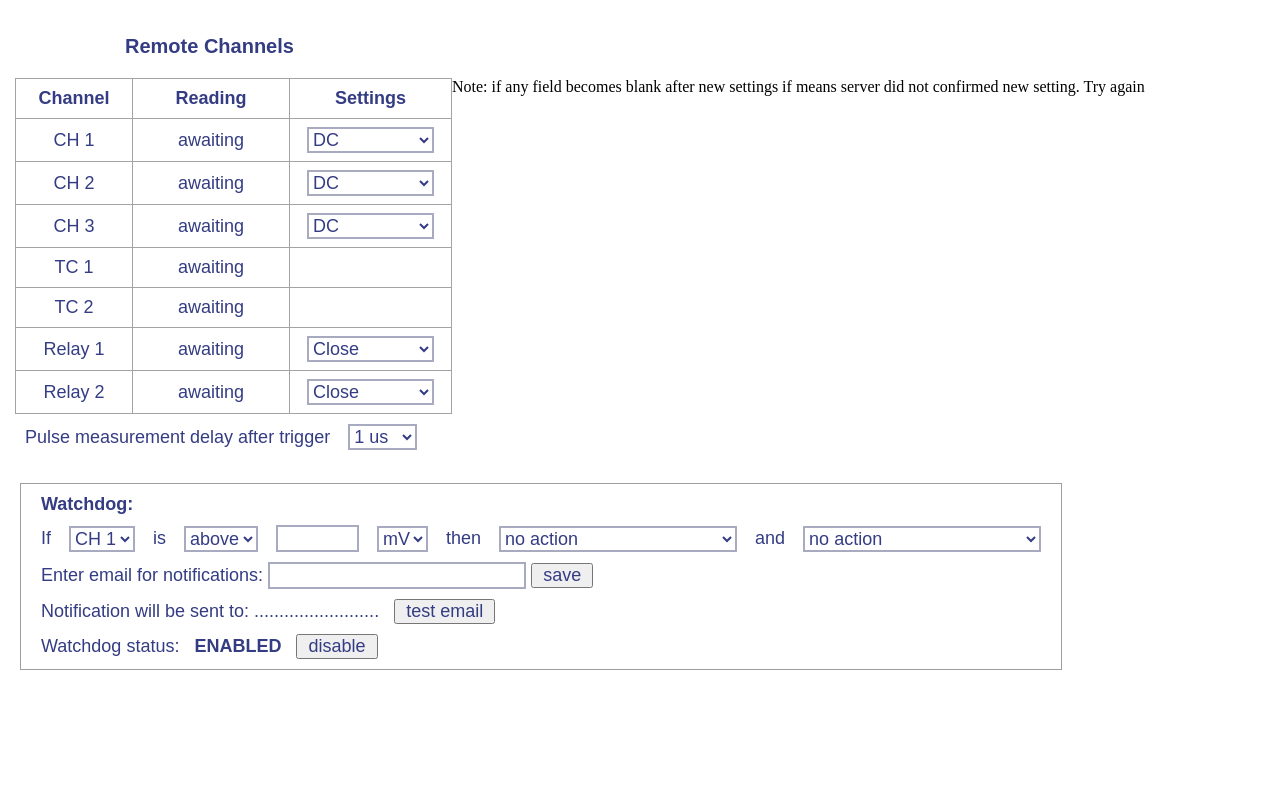
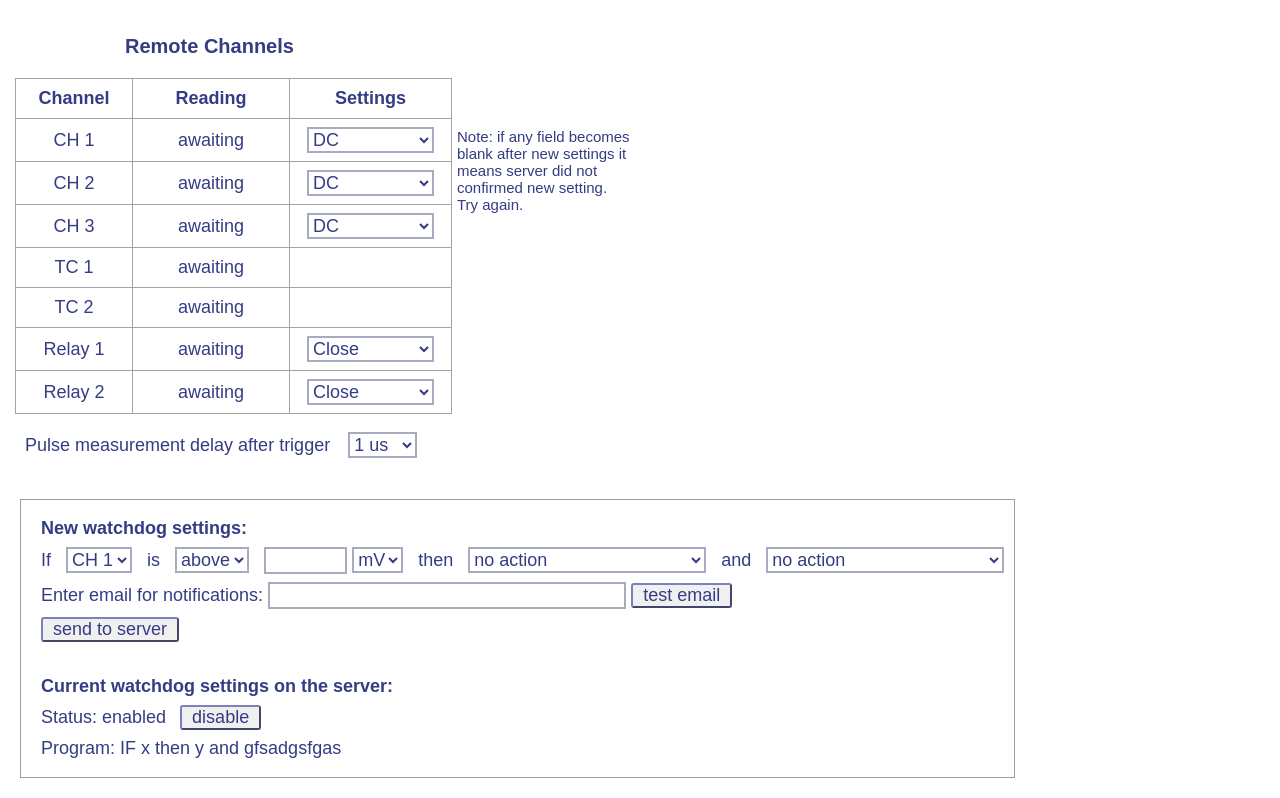
Before and after one commit to rafal-zasada/Remote_monitor, a plain HTML site: page Website_and_fs_generator/website1/index.html in a window 1280 px wide. Shown: the part 79-877 px from the top of the page. Before the commit the page ends 800 px from the top, so only its background shows below. Drawn offline with Linux system fonts and the light colour scheme; no server answers.

Commit message:
Website development in progress. 03/02/2022

```diff
--- a/Website_and_fs_generator/website1/cs/styles.css
+++ b/Website_and_fs_generator/website1/cs/styles.css
@@ -104,6 +104,13 @@ td, th {
     /* min-width: 120px;  */
 }
 
+.table_note {
+    font-family: Arial, Helvetica, sans-serif;
+    color: rgb(52, 60, 131);
+    font-size: 15px;
+    /* margin-top: 50px; */
+    margin-left: 5px;
+}
 
 .options_below_table {
     font-size: 18px;
@@ -112,6 +119,8 @@ td, th {
     white-space: nowrap;
     /* overflow: hidden; */
     padding: 0px;
+    margin-top: 8px;
+    margin-bottom: 8px;
 }
 
 .options_below_table_cell {
@@ -127,7 +136,7 @@ td, th {
     background-color: white;
 }
 
-.numerical_entry1 {
+.text_or_number_field {
     width: 75px;
     border: 2px solid rgb(168, 171, 192);
     /* width: 83px; */
@@ -137,12 +146,35 @@ td, th {
     background-color: white;
 }
 
-.numerical_entry2 {
-    width: 250px;
-    border: 2px solid rgb(168, 171, 192);
-    /* width: 83px; */
-    color: rgb(52, 60, 131);
+.buttons {
+    font-size: 18px;
+    color: #343c83;
+    border-color: #7980bb;
+    background-color: rgb(240, 240, 240);
     font-family: Arial, Helvetica, sans-serif;
-    font-size: 18px;
-    background-color: white;
+    white-space: nowrap;
+    /* overflow: hidden; */
+    padding: 0px;
+    /* margin-top: 8px; */
+    /* margin-bottom: 8px; */
+    border-radius: 3px;
 }
+
+  .buttons:hover {
+    background-color: rgb(228, 228, 228);
+    /* box-shadow: 0px 15px 20px rgba(46, 229, 157, 0.4); */
+    /* color: rgb(0, 0, 0); */
+    border-color: black;
+  }
+
+  .options_setting:hover  {
+    border-color: black;
+  }
+
+  .text_or_number_field:hover {
+    border-color: black;
+  }
+
+  .channel_setting:hover {
+    border-color: black;
+  }
--- a/Website_and_fs_generator/website1/index.html
+++ b/Website_and_fs_generator/website1/index.html
@@ -23,7 +23,7 @@
   <div class="host_IP_string" id="host_IP_string"></div>
   <p style="font-weight: bold; padding-left: 110px;" class="title">Remote Channels</p> <!-- header -->
 
-  <span style="display: inline-block;">
+  <span style="display: inline-flex;">
     <table class="read_table">
       <tr>
         <th>Channel</th>
@@ -99,7 +99,16 @@
         </td>
       </tr>
     </table>
-    <span>Note: if any field becomes blank after new settings if means server did not confirmed new setting. Try again</span>
+
+<div style="margin-top: 50px;">
+    <div class="table_note">Note: if any field becomes </div>
+    <div class="table_note">blank after new settings it </div>
+    <div class="table_note">means server did not </div>
+    <div class="table_note">confirmed new setting.</div>
+    <div class="table_note">Try again.</div>
+  </div>
+
+
   </span>
 
 
@@ -131,11 +140,10 @@
   <div style="border: solid rgb(158, 158, 158) 1px; margin: 5px; display: inline-block; padding: 10px;">
 
 
-    <div style="font-weight: bold;" class="options_below_table">&nbsp Watchdog:</div>
-    <table class="options_below_table">
-      <tr>
-        <td class="options_below_table_cell">If</td>
-        <td class="options_below_table_cell">
+    <div style="font-weight: bold;" class="options_below_table">&nbsp New watchdog settings:</div>
+
+    <span class="options_below_table">
+      <span class="options_below_table_cell">&nbsp If &nbsp</span>
       <select class="options_setting">
         <option value="1">CH 1</option>
         <option value="2">CH 2</option>
@@ -143,75 +151,70 @@
         <option value="4">TC 1</option>
         <option value="5">TC 2</option>
       </select>
-        </td>
 
-        <td class="options_below_table_cell">is</td>
-        <td class="options_below_table_cell">
+      <span class="options_below_table_cell">&nbsp is &nbsp</span>
       <select class="options_setting">
         <option value="1">above</option>
         <option value="2">below</option>
       </select>
-        </td>
-        <td class="options_below_table_cell">
-          <input class="numerical_entry1" id="threshold_value_for_action"
+
+      <span>&nbsp</span>
+
+      <input class="text_or_number_field" id="threshold_value_for_action"
         oninput="javascript: if (this.value.length > this.maxLength) this.value = this.value.slice(0, this.maxLength);"
         type="number" maxlength="6">
-        </td>
-        <td class="options_below_table_cell">
+
       <select class="options_setting">
         <option value="1">mV</option>
         <option value="2">V</option>
         <option value="3">°C</option>
       </select>
-        </td>
-        <td class="options_below_table_cell">then</td>
-        <td class="options_below_table_cell">
+
+      <span>&nbsp then &nbsp</span>
+
       <select class="options_setting">
-            <option value="1">no action</option>
-            <option value="2">send email</option>
-            <option value="3">send email + open Relay 1</option>
-            <option value="4">wait 60s + open Relay 2</option>
+        <option value="0">no action</option>
+        <option value="1">send email</option>
+        <option value="2">open Relay 1</option>
+        <option value="3">open Relay 2</option>
+        <option value="4">close Relay 1</option>
+        <option value="5">close Relay 2</option>
+        <option value="6">send email + open Relay 1</option>
+        <option value="7">wait 60s + open Relay 2</option>
       </select>
-        <td class="options_below_table_cell">and</td>
-        <td class="options_below_table_cell">
+
+      <span>&nbsp and &nbsp</span>
+
       <select class="options_setting">
-            <option value="1">no action</option>
-            <option value="2">send email</option>
-            <option value="3">send email + open Relay 1</option>
-            <option value="4">wait 60s + open Relay 2</option>
+        <option value="0">no action</option>
+        <option value="1">send email</option>
+        <option value="2">open Relay 1</option>
+        <option value="3">open Relay 2</option>
+        <option value="4">close Relay 1</option>
+        <option value="5">close Relay 2</option>
+        <option value="6">send email + open Relay 1</option>
+        <option value="7">wait 60s + open Relay 2</option>
       </select>
-        </td>
-      </tr>
-    </table>
-
-
-
+    </span>
 
     <div class="options_below_table">
       <span class="options_below_table_cell">&nbsp Enter email for notifications: </span>
-      <input class="numerical_entry2" style="margin-bottom: 10px;" id="email_for_notification">
-      <span class="options_below_table_cell">
-        <button type="button" class="options_below_table">&nbsp save &nbsp</button>
-
-      </span>
+      <input class="text_or_number_field" style="width: 350px;" id="email_for_notification">
+      <button type="button" class="buttons" id="test_email">&nbsp test email &nbsp</button>
     </div>
 
     <div class="options_below_table">
-      <span>&nbsp Notification will be sent to: ......................... &nbsp</span>
-      <button type="button" class="options_below_table" style="margin-bottom: 10px;">&nbsp test email &nbsp</button>
+      <span>&nbsp</span>
+      <button type="button" class="buttons">&nbsp send to server &nbsp</button>
     </div>
+    <div>&nbsp</div>
 
-    <div class="options_below_table">
-      <span>&nbsp Watchdog status:</span>
-      <span style="font-weight: bold;" id="watchdog_status">&nbsp ENABLED &nbsp</span>
-      <button type="button" class="options_below_table" id="watchdog_button">&nbsp disable &nbsp</button>
+    <div class="options_below_table" style="font-weight: bold;">&nbsp Current watchdog settings on the server:</div>
+    <span class="options_below_table">&nbsp Status: enabled &nbsp</span>
+    <button type="button" class="buttons" id="watchdog_button">&nbsp disable &nbsp</button>
+    <div class="options_below_table">&nbsp Program: IF x then y and gfsadgsfgas</div>
 
   </div>
-
-
-
-  </div>
-
 
   <!-- <div class="pulse_delay">Measurement delay (pulse only)
     <select class="delay_setting" id="delay_setting" onchange="SettingsChangeDelay(this.value);">
```
Lines whose indentation alone changed are shown as unchanged.
